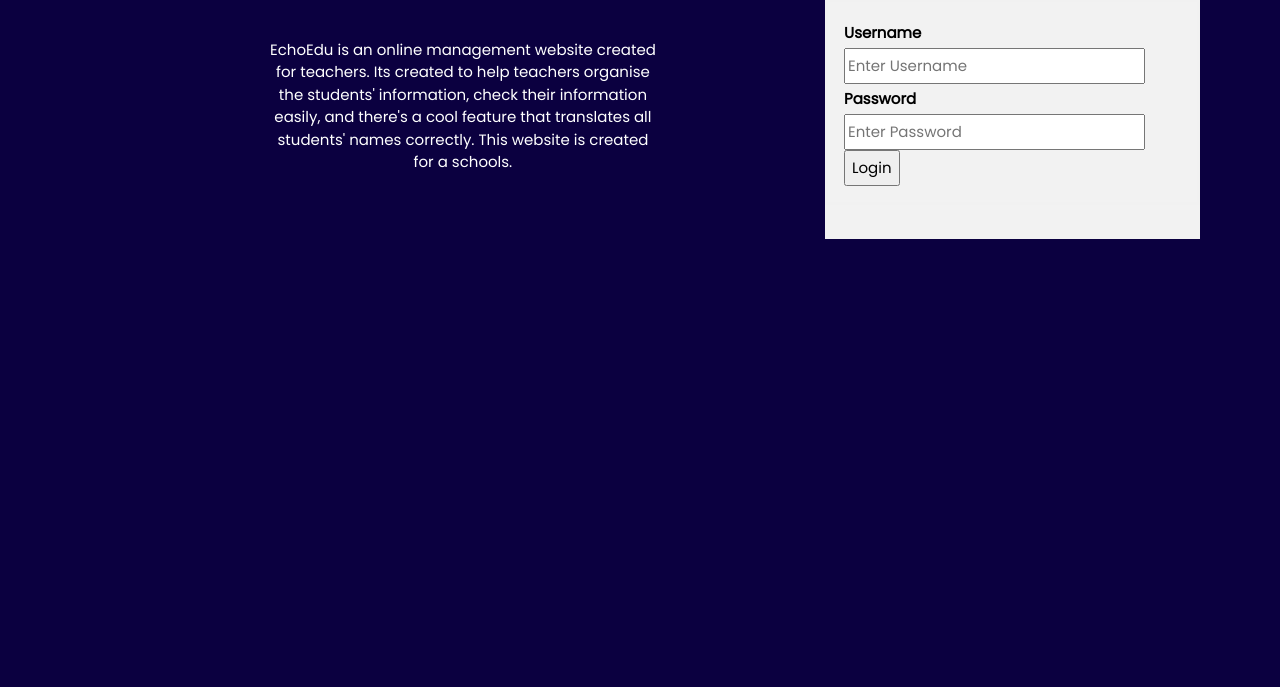
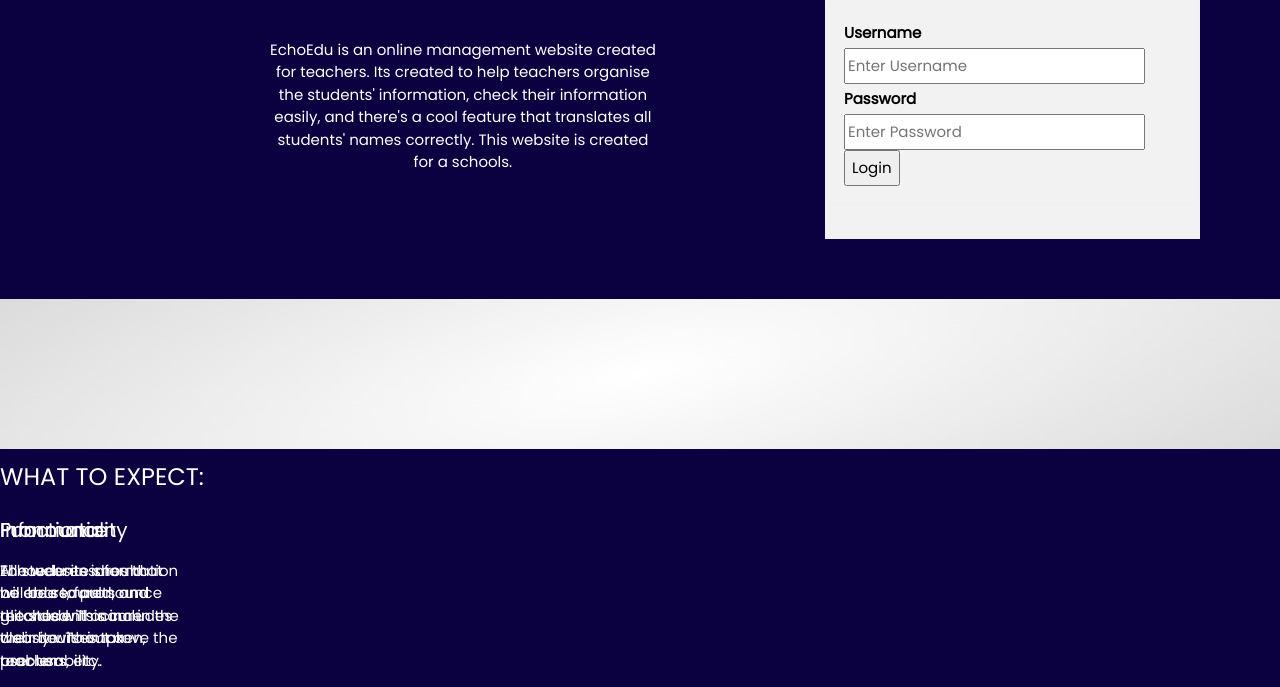
Before and after one commit to AntonDLRC/Student-Management-System, a Flask app: page / in a window 1280 px wide. Shown: the part 166-853 px from the top of the page. Before the commit the page ends 405 px from the top, so only its background shows below. Run offline with Flask 3, Linux system fonts and the light colour scheme.

Commit message:
added home content and added white image to the home page

```diff
--- a/templates/home.html
+++ b/templates/home.html
@@ -20,6 +20,9 @@
 <button class="btn">Learn More</button>
 
 
+
+
+<div class="home-content">
     <div class="introduction-message">
         <h3> EchoEdu is an online management website created <br>
         for teachers. Its created to help teachers organise <br>
@@ -28,7 +31,6 @@
         students' names correctly. This website is created <br>
         for a schools. </h3>
     </div>
-
     <div class ="login">
             <form action="/login" method="post">
                 <div>
@@ -43,7 +45,44 @@
 
             </form>
     </div>
+</div>
 
+<div class="white-image">
+    <img src="{{ url_for('static', filename='color_images/white-radial-gradient.avif') }}" alt="White Radial Gradient">
+</div>
 
+<div class="expectations">
+    <h3> WHAT TO EXPECT: </h3>
+    <div class="pronounce">
+        <h4> Pronounce </h4>
+        <p>
+            The website should <br>
+            be able to pronounce <br>
+            the students name <br>
+            clearly without a <br>
+            problem
+        </p>
+    </div>
+    <div class="information">
+        <h4> Information </h4>
+        <p>
+            All students information <br>
+            will be secured, and <br>
+            recorded. This includes <br>
+            their courses taken, <br>
+            teachers, etc.
+        </p>
+    </div>
+    <div class="functionality">
+        <h4> Functionality </h4>
+        <p>
+            Echoedu ensures that <br>
+            no errors, faults and <br>
+            glitches will occur in the <br>
+            website. To improve the <br>
+            user usability.
+        </p>
+    </div>
 
+</div>
 {% endblock %}
```
Lines whose indentation alone changed are shown as unchanged.
